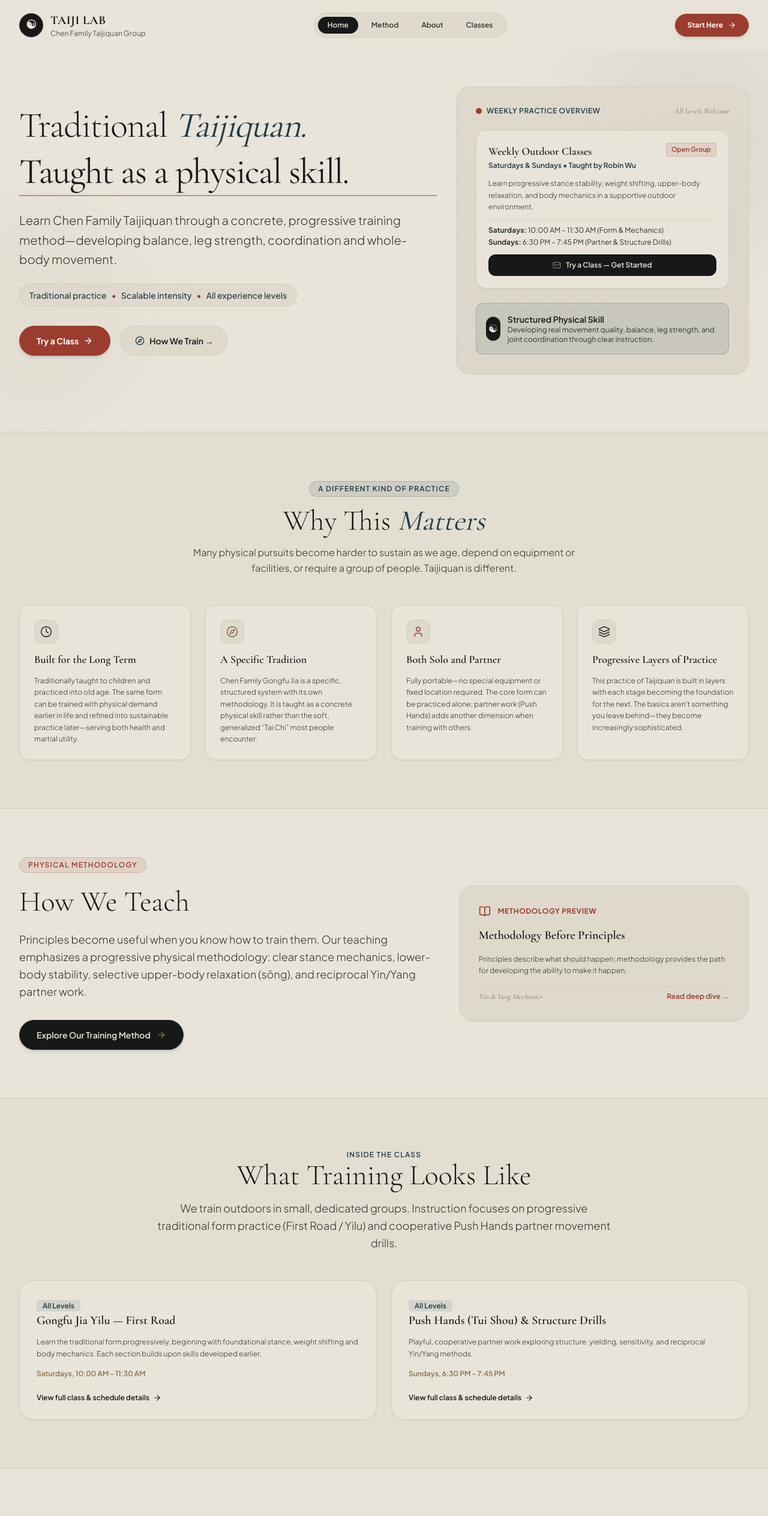
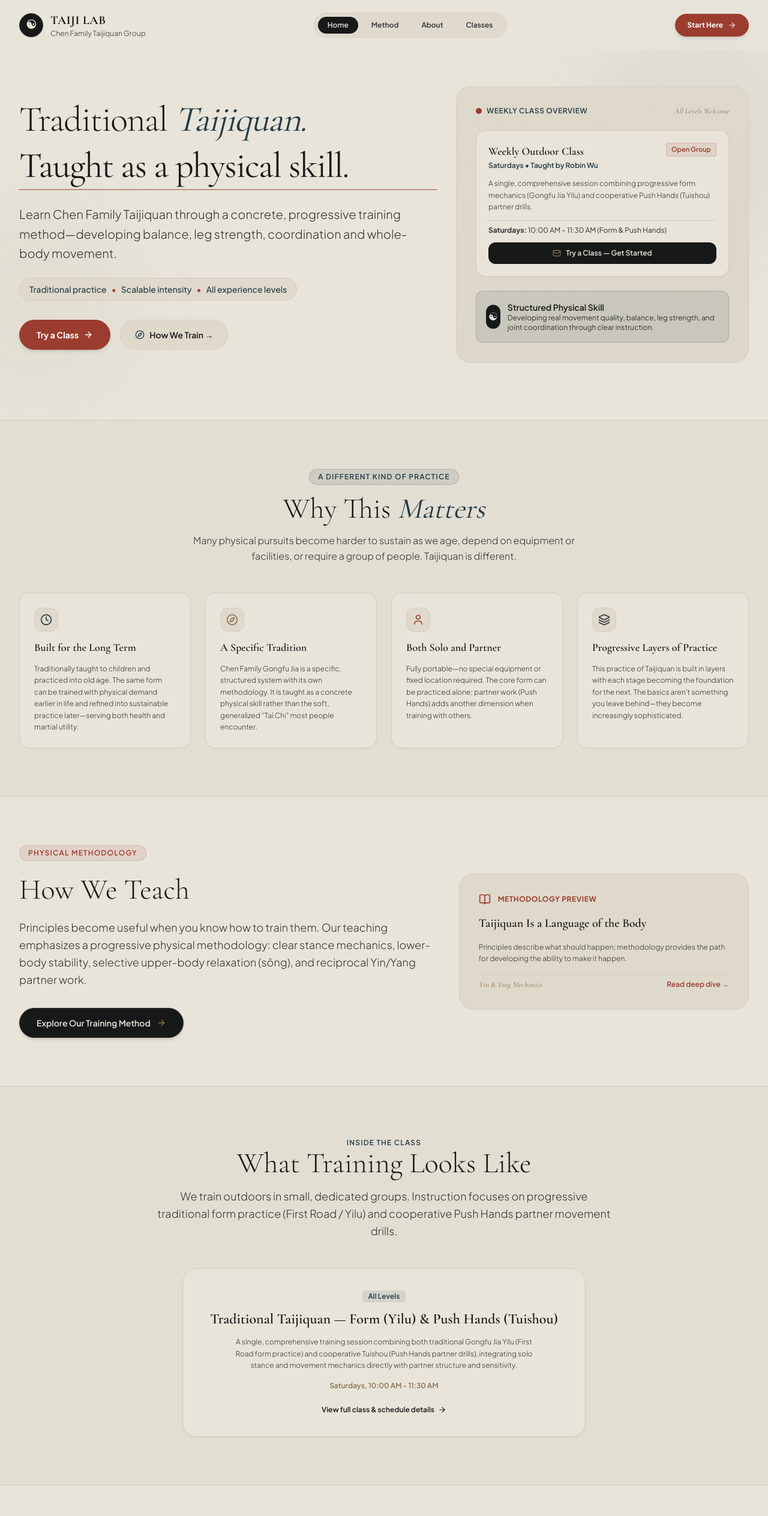
Before and after one commit to RobinfWu/taiji-meetup, a Next.js app: page / in a window 1280 px wide. Shown: the top 2527 px of the page at 60% size. Built offline with nearby package versions, Linux system fonts and the light colour scheme.

Commit message:
Update information

```diff
--- a/app/components/HeroSection.tsx
+++ b/app/components/HeroSection.tsx
@@ -69,7 +69,7 @@ export const HeroSection: React.FC<HeroSectionProps> = () => {
                 <div className="flex items-center space-x-2">
                   <div className="w-2.5 h-2.5 rounded-full bg-[#9B3D2E]" />
                   <span className="text-xs font-semibold uppercase tracking-wider text-[#243B45]">
-                    Weekly Practice Overview
+                    Weekly Class Overview
                   </span>
                 </div>
                 <span className="text-xs text-[#8A7250] font-serif italic">
@@ -82,10 +82,10 @@ export const HeroSection: React.FC<HeroSectionProps> = () => {
                 <div className="flex justify-between items-start">
                   <div>
                     <h3 className="font-serif text-lg font-semibold text-[#171918]">
-                      Weekly Outdoor Classes
+                      Weekly Outdoor Class
                     </h3>
                     <p className="text-xs text-[#243B45] font-semibold mt-0.5">
-                      Saturdays &amp; Sundays • Taught by Robin Wu
+                      Saturdays • Taught by Robin Wu
                     </p>
                   </div>
                   <span className="px-2 py-0.5 bg-[#9B3D2E]/10 text-[#9B3D2E] text-[11px] rounded font-semibold border border-[#9B3D2E]/20">
@@ -94,12 +94,11 @@ export const HeroSection: React.FC<HeroSectionProps> = () => {
                 </div>
 
                 <p className="text-xs text-[#303331] leading-relaxed font-light">
-                  Learn progressive stance stability, weight shifting, upper-body relaxation, and body mechanics in a supportive outdoor environment.
+                  A single, comprehensive session combining progressive form mechanics (Gongfu Jia Yilu) and cooperative Push Hands (Tuishou) partner drills.
                 </p>
 
-                <div className="pt-2 border-t border-[#D5CEBF] text-xs text-[#303331] space-y-1">
-                  <div><strong>Saturdays:</strong> 10:00 AM – 11:30 AM (Form &amp; Mechanics)</div>
-                  <div><strong>Sundays:</strong> 6:30 PM – 7:45 PM (Partner &amp; Structure Drills)</div>
+                <div className="pt-2 border-t border-[#D5CEBF] text-xs text-[#303331]">
+                  <div><strong>Saturdays:</strong> 10:00 AM – 11:30 AM (Form &amp; Push Hands)</div>
                 </div>
 
                 <Link
--- a/app/data/taijiData.ts
+++ b/app/data/taijiData.ts
@@ -56,12 +56,11 @@ export const TAIJI_DATA = {
   differences: [
     {
       id: "methodology",
-      title: "Methodology Before Principles",
+      title: "Taijiquan Is a Language of the Body",
       accentColor: "#243B45",
       summary: "Principles describe what should happen; methodology provides the path for developing the ability to make it happen.",
-      description: "There is a common fallacy that the path to learning Taijiquan is through understanding its “principles.” Principles are important, but studying principles by themselves does not provide a viable path for learning the art. A principle may describe what should happen, but it does not necessarily teach you how to make it happen."
+      description: "Learning Taijiquan is like learning a language of the body. Principles are its grammar (the rules). Jins are its vocabulary, the building blocks. Sequences and martial applications are its sentences. Tuishou (Push Hands) is conversation. Just as you cannot learn to speak English by studying grammar alone, you cannot fully learn Taijiquan by studying principles alone."
       + "\n\nThere is a methodology to Taijiquan—the actual how of the art. Methodology provides a path of development: what to train, how to train it, what must be developed first, and how one stage of training leads into the next. Methodology provides a structured path for building physical capability step by step."
-      + "\n\nConsider the common saying, “soft overcomes hard.” Treated as a universal principle, softness can easily become the objective of the art. But understood as a tactic within the larger relationship of Yin and Yang, it describes only one side of the relationship: soft (yin) overcomes hard (yang), but hard (yang) can also overcome soft (yin). What seems like a minor confusion between principle and tactic can therefore result in an entire half of the art being neglected."
     },
     {
       id: "leg-foundation",
@@ -75,11 +74,10 @@ export const TAIJI_DATA = {
     },
     {
       id: "tree-metaphor",
-      title: "Yin & Yang in the Body",
+      title: "Distribution of Tension",
       accentColor: "#8A7250",
       summary: "The goal is not maximum relaxation, but the appropriate distribution of softness and hardness according to function.",
-      description: "A common interpretation is that the goal of sōng (to loosen) is to eliminate muscular tension as completely as possible. Taken far enough, this can be misunderstood as total relaxation without structure."
-      + "\n\nIn this line of practice, sōng is understood more specifically as the removal of unnecessary tension. Necessary tension still exists. Tension is neither indiscriminately removed nor uniformly distributed throughout the body."
+      description: "In this line of practice, sōng (to loosen) is the removal of unnecessary tension, but necessary tension still exists. Tension is neither indiscriminately removed nor uniformly distributed throughout the body."
       + "\n\nConsider a tree."
       + "\n\nThe roots and lower trunk must possess considerable structural integrity relative to the thinner and more flexible branches above. If the entire tree possessed the softness and flexibility of its smallest branches, it could not remain standing when subjected to force."
       + "\n\nThe same general relationship exists in the body. As a gross oversimplification, this line of practice emphasizes a relatively Yang lower body and a relatively Yin upper body."
@@ -108,19 +106,19 @@ export const TAIJI_DATA = {
       id: "qi-myth",
       badge: "Linguistic Myth",
       myth: "The ‘Chi’ in Tai Chi refers to mystical ‘Chi energy.’",
-      reality: "This misconception largely comes from older English romanization. The ji in Taiji (太极) is not the same word or Chinese character as qi (气). Taiji is a classical Chinese philosophical concept associated with the complementary relationship and transformation of yin and yang. Qi is a separate concept entirely. Taijiquan training may include practices concerned with breathing, awareness, relaxation, intention, and other qualities also encountered in qigong, but the word Taiji itself does not mean “qi energy.”"
+      reality: "This misconception largely comes from older romanization. In Wade–Giles, Taiji was written 'T'ai Chi,' but the 'Chi' here represents ji (極/极), not qi (氣/气). They are different words with different Chinese characters. Taiji is a classical Chinese philosophical concept associated with the complementary relationship and transformation of Yin and Yang, while Qi is a separate concept. Taijiquan does contain practices that overlap with Qigong, but the word Taiji itself does not mean 'Qi energy.'"
     },
     {
-      id: "principle-myth",
-      badge: "Principle-Only Myth",
-      myth: "Taijiquan is just a set of principles.",
-      reality: "Learning Taijiquan is like learning a language of the body. Principles are its grammar (the rules). Jins are its vocabulary. Sequences and martial applications are its sentences. Tuishou (Push Hands) is conversation. Just as you cannot learn to speak English by studying grammar alone, you cannot fully learn Taijiquan by studying principles alone."
+      id: "thousand-myth",
+      badge: "1000 Year Myth",
+      myth: "Tai Chi is a 1000-year-old art.",
+      reality: "The concept of Taiji is ancient, but Taijiquan as a distinct martial system was assembled during the Ming–Qing transition in the 17th century. Some of the martial material from which it was assembled can be traced to earlier sources, but the age of those components should not be confused with the age of Taijiquan itself. This is not unusual: many Chinese martial arts practiced today emerged in recognizable form during the late imperial period. Xingyiquan is traditionally associated with Ji Jike (Ji Longfeng) in the 17th century, while Baguazhang is traced to Dong Haichuan in the 19th century."
     },
     {
       id: "internal-myth",
       badge: "Internal vs External",
       myth: "Because Taijiquan is an ‘internal’ martial art, you need to study an ‘external’ martial art for your training to be complete.",
-      reality: "Within our lineage, the practice is both 'Internal' (Yin) and 'External' (Yang). The 'Internal' should complement the 'External', not replace the 'External'. One would think that an art about Yin and Yang would advocate for having both sides of the coin, not just one."
+      reality: "This line of practice is both 'Internal' and 'External'. The 'Internal' should complement the 'External', not replace the 'External'. Our training doesn't pursue 'internal' qualities by eliminating their apparent opposites. They are complementary aspects of one practice, not two halves that require studying separate martial arts. An art named after Taiji should perhaps be expected to resist one-sidedness."
     }
   ] as MythItem[],
 
@@ -208,7 +206,7 @@ export const TAIJI_DATA = {
       generation: "20th Generation",
       era: "1971–Present",
       figures: ["Marin Spivack"],
-      description: "A senior disciple of Chen Yu. Founder of Mo Ling Taiji (https://molingtaiji.com/)."
+      description: "A senior disciple of Chen Yu."
     },
     {
       generation: "Current Local Teaching",
@@ -221,22 +219,12 @@ export const TAIJI_DATA = {
   classes: [
     {
       id: "class-1",
-      title: "Gongfu Jia Yilu — First Road",
+      title: "Traditional Taijiquan — Form (Yilu) & Push Hands (Tuishou)",
       day: "Saturdays",
       time: "10:00 AM - 11:30 AM",
       location: "[Placeholder: City Park Lawn / Outdoor Training Grounds]",
       level: "All Levels",
-      description: "Learn the traditional form progressively, beginning with foundational stance, weight shifting and body mechanics. Each section builds upon skills developed earlier.",
-      instructor: "Robin Wu"
-    },
-    {
-      id: "class-2",
-      title: "Push Hands (Tui Shou) & Structure Drills",
-      day: "Sundays",
-      time: "6:30 PM - 7:45 PM",
-      location: "[Placeholder: Community Park Lawn / Outdoor Grounds]",
-      level: "All Levels",
-      description: "Playful, cooperative partner work exploring structure, yielding, sensitivity, and reciprocal Yin/Yang methods.",
+      description: "A single, comprehensive training session combining both traditional Gongfu Jia Yilu (First Road form practice) and cooperative Tuishou (Push Hands partner drills), integrating solo stance and movement mechanics directly with partner structure and sensitivity.",
       instructor: "Robin Wu"
     }
   ] as ClassSession[],
@@ -245,7 +233,7 @@ export const TAIJI_DATA = {
     {
       name: "Outdoor Park Location",
       address: "[Placeholder: Central Park North Lawn, Gate 4 entrance]",
-      scheduleNote: "Saturdays 10:00 AM - 11:30 AM & Sundays 6:30 PM (Weather Permitting)",
+      scheduleNote: "Saturdays 10:00 AM - 11:30 AM (Weather Permitting)",
       tips: "Wear flat-soled shoes (ideally thin and hard-soled), comfortable pants, and dress in weather-appropriate layers."
     }
   ],
--- a/app/page.tsx
+++ b/app/page.tsx
@@ -148,20 +148,20 @@ export default function Home() {
               </p>
             </div>
 
-            <div className="grid grid-cols-1 md:grid-cols-2 gap-6">
+            <div className="max-w-2xl mx-auto w-full">
               {TAIJI_DATA.classes.map((session) => (
                 <div
                   key={session.id}
-                  className="bg-[#E8E4DA] p-7 rounded-3xl border border-[#D5CEBF] space-y-4 flex flex-col justify-between shadow-xs"
+                  className="bg-[#E8E4DA] p-7 sm:p-9 rounded-3xl border border-[#D5CEBF] space-y-4 flex flex-col justify-between items-center text-center shadow-xs"
                 >
-                  <div className="space-y-3">
+                  <div className="space-y-3 flex flex-col items-center">
                     <span className="text-xs font-semibold px-2.5 py-0.5 rounded bg-[#243B45]/10 text-[#243B45]">
                       {session.level}
                     </span>
-                    <h3 className="font-serif text-xl font-semibold text-[#171918]">
+                    <h3 className="font-serif text-xl sm:text-2xl font-semibold text-[#171918]">
                       {session.title}
                     </h3>
-                    <p className="text-xs text-[#303331] leading-relaxed font-light">
+                    <p className="text-xs text-[#303331] leading-relaxed font-light max-w-lg mx-auto">
                       {session.description}
                     </p>
                     <div className="text-xs text-[#8A7250] font-semibold pt-1">
@@ -170,7 +170,7 @@ export default function Home() {
                   </div>
                   <Link
                     href="/classes"
-                    className="inline-flex items-center space-x-1.5 text-xs font-semibold text-[#171918] hover:text-[#9B3D2E] transition-colors pt-2"
+                    className="inline-flex items-center justify-center space-x-1.5 text-xs font-semibold text-[#171918] hover:text-[#9B3D2E] transition-colors pt-2"
                   >
                     <span>View full class & schedule details</span>
                     <ArrowRight className="w-3.5 h-3.5" />
```
Also changed, not shown: app/about/page.tsx (+31 -14 lines), app/classes/page.tsx (+18 -13 lines).
